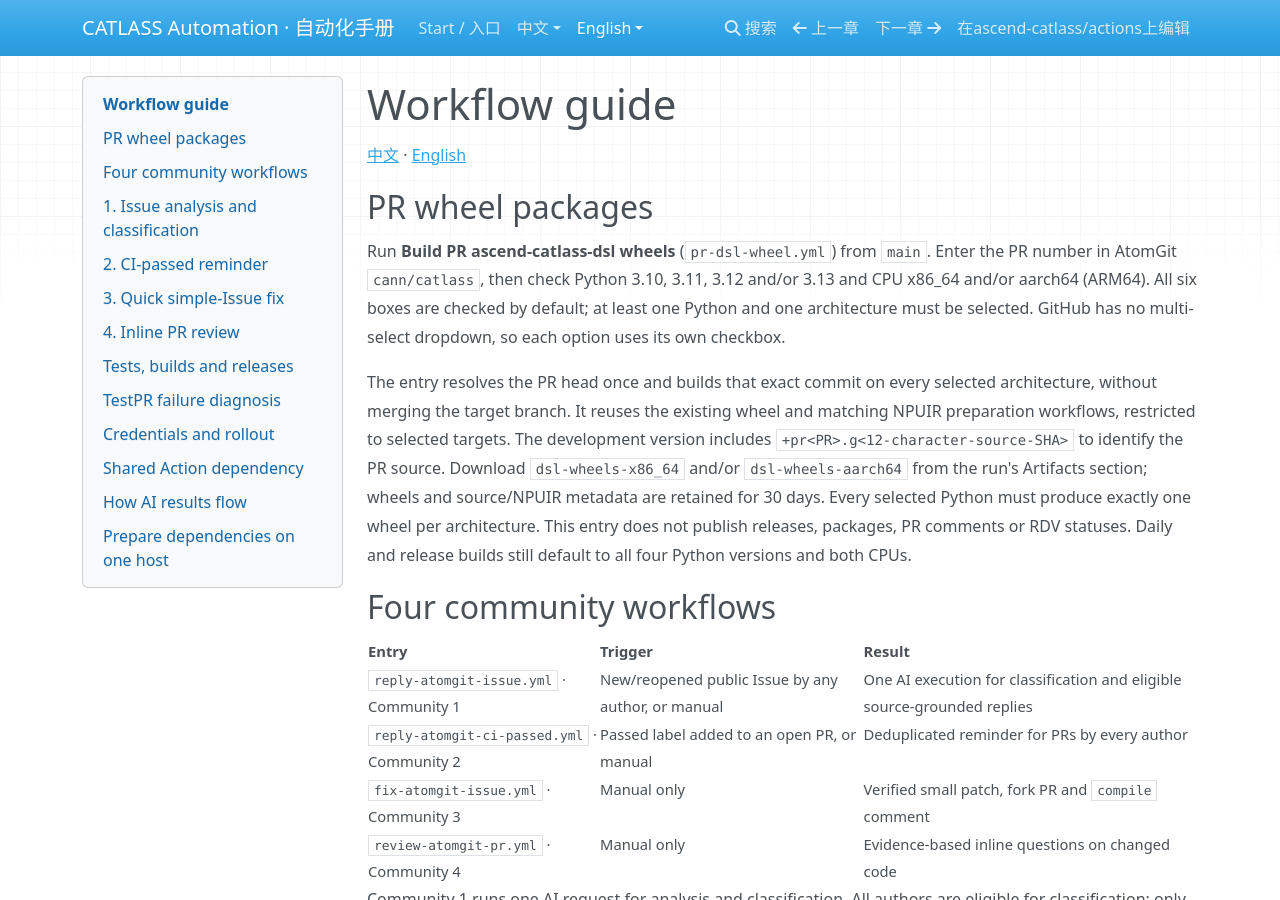
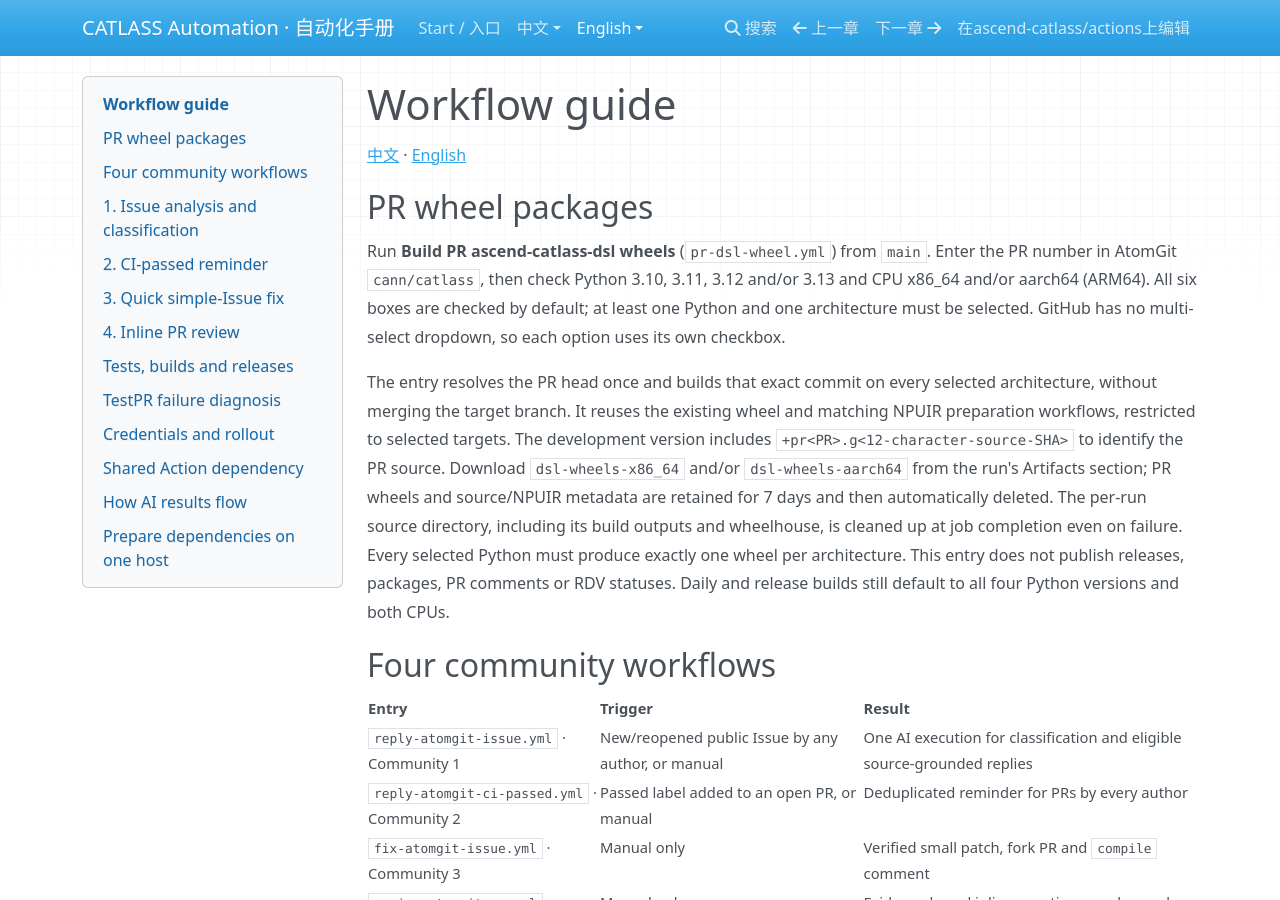
Before and after one commit to ascend-catlass/actions, an MkDocs documentation site: the page built from docs/en/workflows.md, in a window 1280 px wide and 900 px high. Built offline with MkDocs 1.6.1, drawn with Linux system fonts in a browser that asks for light colours; nearby versions of some CDN libraries.

Commit message:
fix: retain PR wheel artifacts for one week

```diff
--- a/docs/en/workflows.md
+++ b/docs/en/workflows.md
@@ -15,7 +15,9 @@
 wheel and matching NPUIR preparation workflows, restricted to selected targets.
 The development version includes `+pr<PR>.g<12-character-source-SHA>` to identify
 the PR source. Download `dsl-wheels-x86_64` and/or `dsl-wheels-aarch64` from the
-run's Artifacts section; wheels and source/NPUIR metadata are retained for 30 days.
+run's Artifacts section; PR wheels and source/NPUIR metadata are retained for
+7 days and then automatically deleted. The per-run source directory, including
+its build outputs and wheelhouse, is cleaned up at job completion even on failure.
 Every selected Python must produce exactly one wheel per architecture. This
 entry does not publish releases, packages, PR comments or RDV statuses.
 Daily and release builds still default to all four Python versions and both CPUs.
```
Also changed, not shown: docs/zh/workflows.md (+6 -5 lines), 3 other files.
